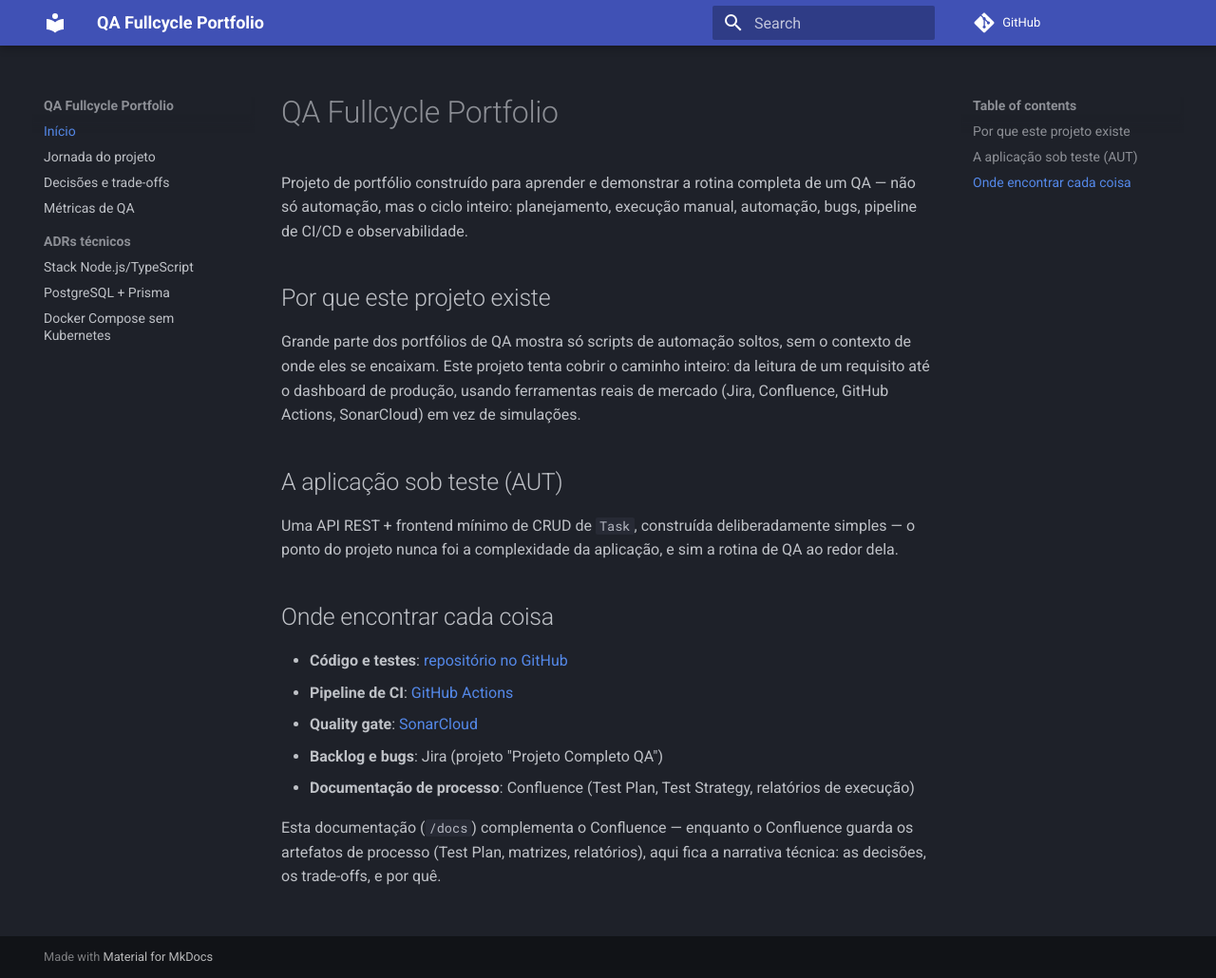
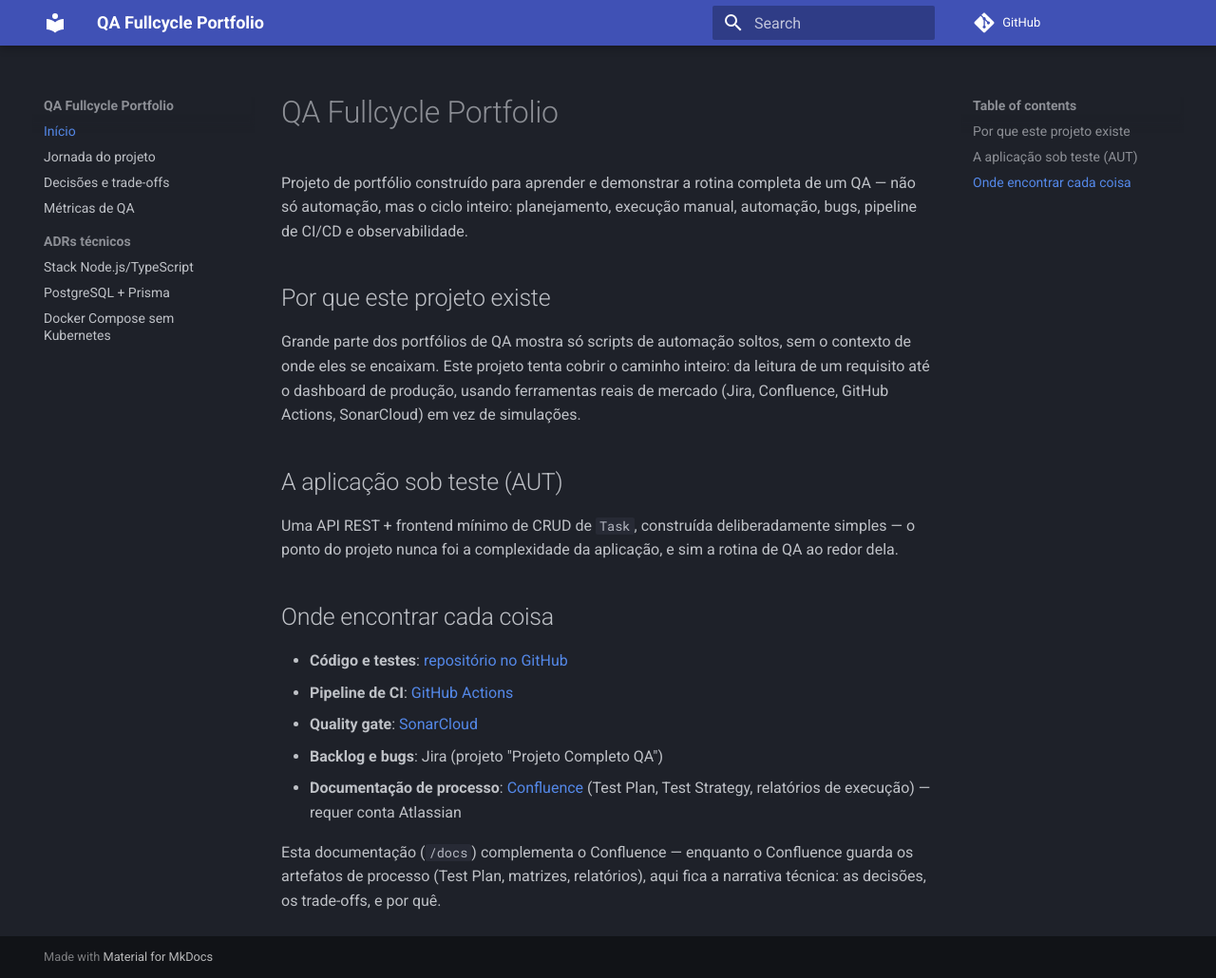
Before and after one commit to joaozanca/qa-fullcycle-portfolio, an MkDocs documentation site: the page built from docs/index.md, in a window 1280 px wide and 1030 px high. Shown: the whole window at 95% size. Built offline with MkDocs 1.6.1 and Material for MkDocs 9.7.7, drawn with Linux system fonts in a browser that asks for light colours; comment, search, counter and statistics services are not loaded.

Commit message:
docs: adicionar link do Confluence

```diff
--- a/docs/index.md
+++ b/docs/index.md
@@ -16,6 +16,6 @@
 - **Pipeline de CI**: [GitHub Actions](https://github.com/joaozanca/qa-fullcycle-portfolio/actions)
 - **Quality gate**: [SonarCloud](https://sonarcloud.io/dashboard?id=qa-fullcycle-portfolio)
 - **Backlog e bugs**: Jira (projeto "Projeto Completo QA")
-- **Documentação de processo**: Confluence (Test Plan, Test Strategy, relatórios de execução)
+- **Documentação de processo**: [Confluence](https://joao-zanca.atlassian.net/wiki/spaces/~7120207430e143f1454afe9c57211d86eee509/overview?homepageId=163934) (Test Plan, Test Strategy, relatórios de execução) — requer conta Atlassian
 
 Esta documentação (`/docs`) complementa o Confluence — enquanto o Confluence guarda os artefatos de processo (Test Plan, matrizes, relatórios), aqui fica a narrativa técnica: as decisões, os trade-offs, e por quê.
```
Also changed, not shown: README.md (+10 -10 lines).
